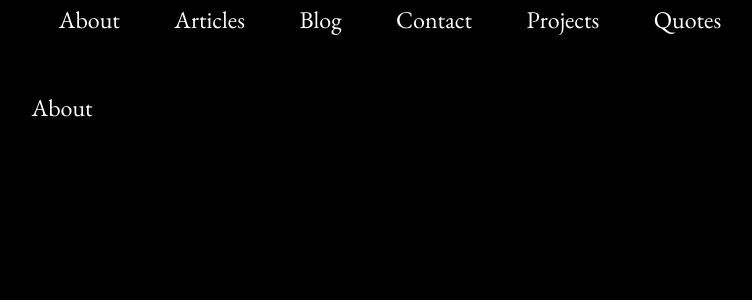
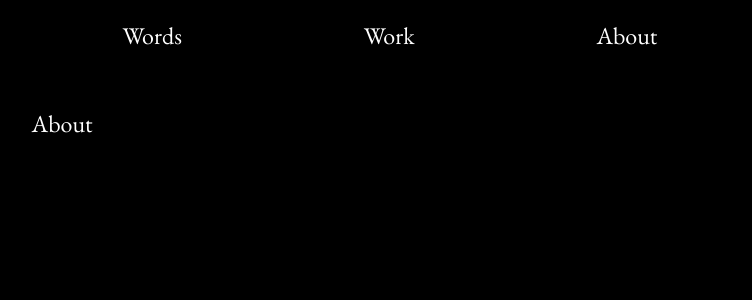
Before and after one commit to thebrandonlucas/blu-3, a SvelteKit app: page /about in a window 1280 px wide. Shown: the top 300 px of the page, without its empty margins (250-1002 px from the left). Built offline with nearby package versions, Linux system fonts and the light colour scheme.

Commit message:
feat: put everything in lib and fix recognizing markdown imports

```diff
--- a/src/app.d.ts
+++ b/src/app.d.ts
@@ -8,14 +8,10 @@ declare global {
 		// interface PageState {}
 		// interface Platform {}
 	}
+
 }
 
 declare module '*.md' {
-	import type { SvelteComponent } from 'svelte'
-
-	export default class Comp extends SvelteComponent{}
-
-	export const metadata: Record<string, unknown>
+  const content: any;
+  export default content;
 }
-
-export {};
--- a/src/components/Nav.svelte
+++ /dev/null
@@ -1,8 +0,0 @@
-<nav class="flex justify-around max-md:flex-col max-md:gap-4">
-	<a href="/about">About</a>
-	<a href="/articles">Articles</a>
-	<a href="/blog">Blog</a>
-	<a href="/contact">Contact</a>
-	<a href="/projects">Projects</a>
-	<a href="/quotes">Quotes</a>
-</nav>
--- /dev/null
+++ b/src/lib/components/Nav.svelte
@@ -0,0 +1,5 @@
+<nav class="flex justify-around max-md:flex-col max-md:gap-4">
+	<a href="/words">Words</a>
+	<a href="/work">Work</a>
+	<a href="/about">About</a>
+</nav>
--- a/src/routes/+layout.svelte
+++ b/src/routes/+layout.svelte
@@ -1,10 +1,10 @@
 <script lang="ts">
 	import '../app.css';
-	import Nav from '../components/Nav.svelte';
+	import Nav from '$lib/components/Nav.svelte';
 	let { children } = $props();
 </script>
 
-<main class="prose prose-2xl mx-auto flex flex-col gap-12 px-4">
+<main class="prose prose-2xl mx-auto mt-4 flex flex-col gap-12 px-4">
 	<Nav />
 	<div>
 		{@render children()}
--- a/src/routes/+page.svelte
+++ b/src/routes/+page.svelte
@@ -1,5 +1,5 @@
 <script lang="ts">
-	import Readme from './readme.md';
+	import Readme from '$lib/md/readme.md';
 </script>
 
 <Readme />
```
Also changed, not shown: src/lib/md/readme.md (renamed from src/routes/readme.md).
